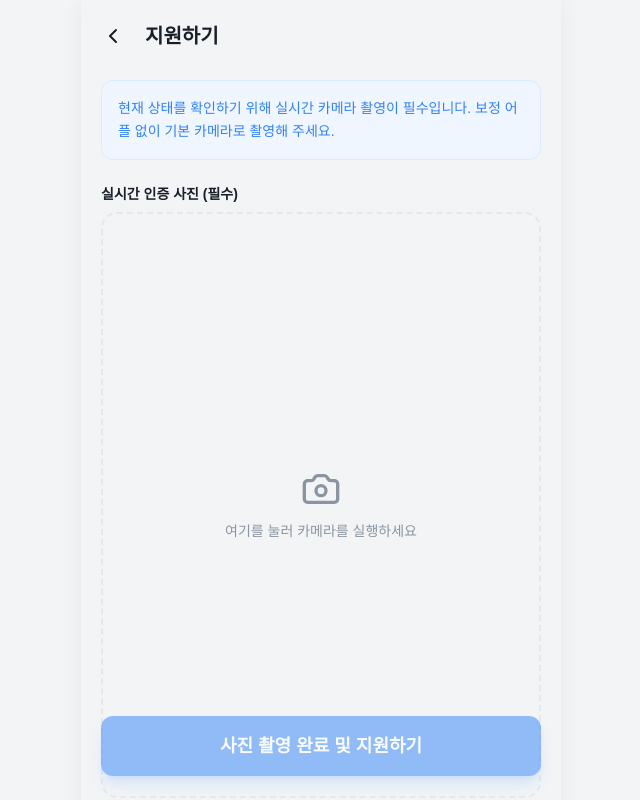
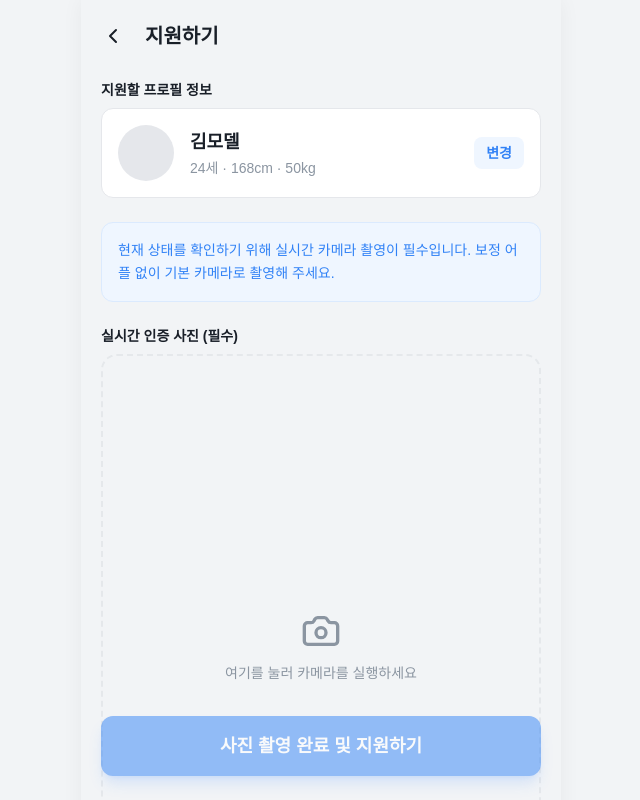
Before and after one commit to ss3172473-ctrl/1day-model-match, a Next.js app: page /jobs/1/apply in a window 1280 px wide. Shown: the top 800 px of the page, without its empty margins (319-959 px from the left). Built offline with nearby package versions, Linux system fonts and the light colour scheme.

Commit message:
Add profile selection to apply page

```diff
--- a/src/app/jobs/[id]/apply/page.tsx
+++ b/src/app/jobs/[id]/apply/page.tsx
@@ -31,14 +31,28 @@ export default function ApplyPage() {
       </div>
 
       <div className="flex-1 px-5 py-2 pb-24">
-        <div className="bg-blue-50 border border-blue-100 p-4 rounded-xl mb-6">
-          <p className="text-sm text-[var(--color-toss-blue)] font-medium leading-relaxed">
-            현재 상태를 확인하기 위해 실시간 카메라 촬영이 필수입니다.
-            보정 어플 없이 기본 카메라로 촬영해 주세요.
-          </p>
-        </div>
+        <form onSubmit={handleSubmit} className="flex flex-col gap-6">
 
-        <form onSubmit={handleSubmit} className="flex flex-col gap-6">
+          <div className="flex flex-col gap-2">
+            <span className="text-sm font-semibold text-[var(--color-toss-text)]">지원할 프로필 정보</span>
+            <div className="bg-white p-4 rounded-xl border border-gray-200 flex items-center gap-4">
+              <div className="w-14 h-14 bg-gray-200 rounded-full overflow-hidden flex-shrink-0" />
+              <div className="flex-1">
+                <h3 className="font-bold text-[var(--color-toss-text)] text-lg">김모델</h3>
+                <p className="text-sm text-[var(--color-toss-text-sec)] mt-0.5">24세 · 168cm · 50kg</p>
+              </div>
+              <button type="button" className="text-sm font-bold text-[var(--color-toss-blue)] px-3 py-1.5 bg-blue-50 rounded-lg hover:bg-blue-100 transition-colors">
+                변경
+              </button>
+            </div>
+          </div>
+
+          <div className="bg-blue-50 border border-blue-100 p-4 rounded-xl">
+            <p className="text-sm text-[var(--color-toss-blue)] font-medium leading-relaxed">
+              현재 상태를 확인하기 위해 실시간 카메라 촬영이 필수입니다.
+              보정 어플 없이 기본 카메라로 촬영해 주세요.
+            </p>
+          </div>
           <LiveCameraInput
             label="실시간 인증 사진 (필수)"
             onImageCaptured={(file) => setPhoto(file)}
```
